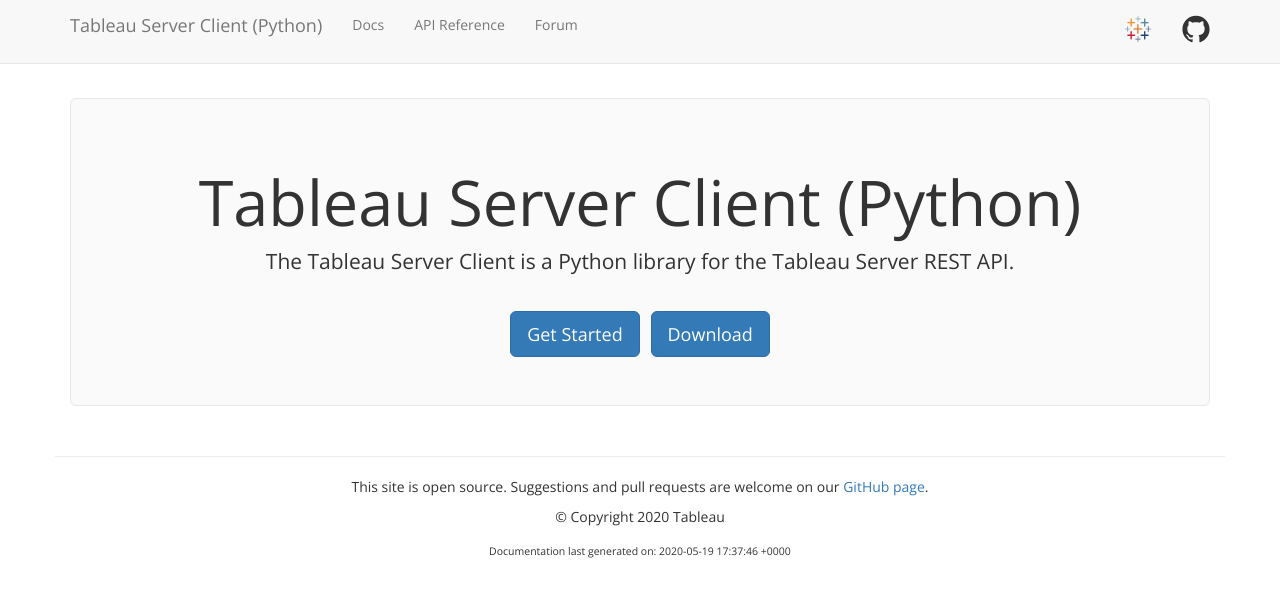
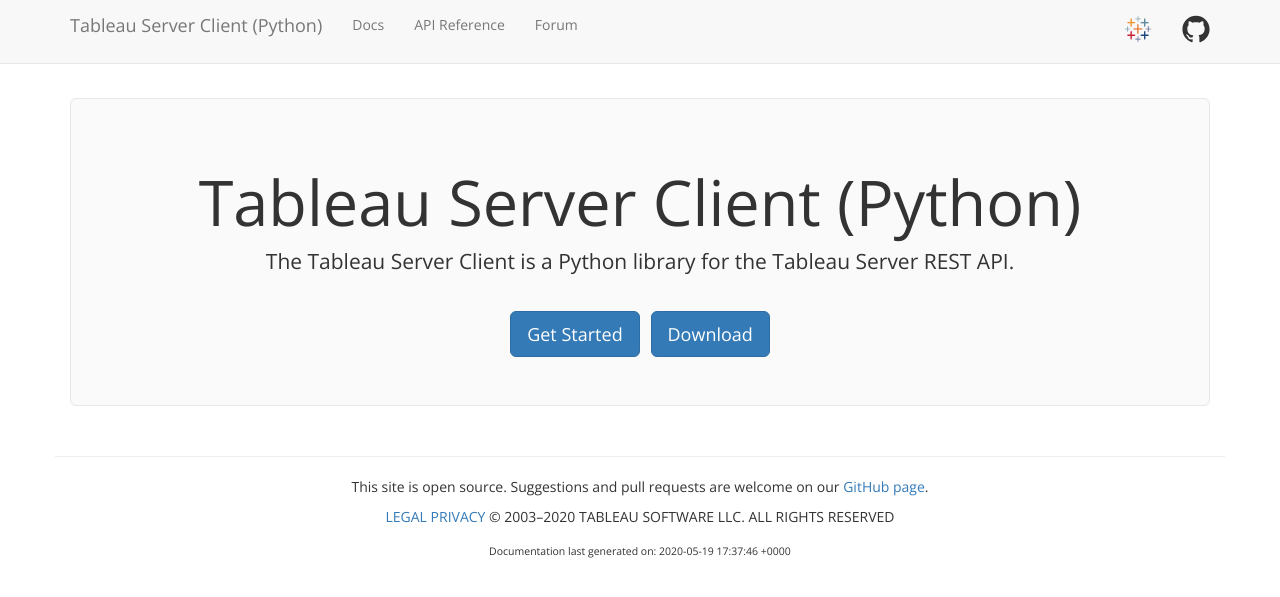
Before and after one commit to tableau/server-client-python, a Jekyll site: the page built from index.md, in a window 1280 px wide. Shown: the top 597 px of the page. Built offline with Jekyll 4.4.1, drawn with Linux system fonts in a browser that asks for light colours.

Commit message:
Adding legal and privacy links to footer
Doc update:
- For GDPR compliance, adding links to legal and privacy pages
- Updating styles and formatting to match other Tableau assets

```diff
--- a/_includes/footer.html
+++ b/_includes/footer.html
@@ -3,7 +3,7 @@
     <div class="row">
         <hr class="footer-hr">
         <p>This site is open source. Suggestions and pull requests are welcome on our <a href="https://github.com/tableau/server-client-python">GitHub page</a>.</p>
-        <p>&copy; Copyright <script>document.write(new Date().getFullYear())</script> Tableau</p>
+        <p><a href="https://www.tableau.com/en-us/legal" class="aLegal">LEGAL</a> <a href="https://www.tableau.com/en-us/privacy" class="aLegal">PRIVACY</a> &copy; 2003&ndash;<script>document.write(new Date().getFullYear())</script> TABLEAU SOFTWARE LLC. ALL RIGHTS RESERVED</p>
         <sub>Documentation last generated on: {{ site.time }}</sub>
     </div>
 </footer>
```
